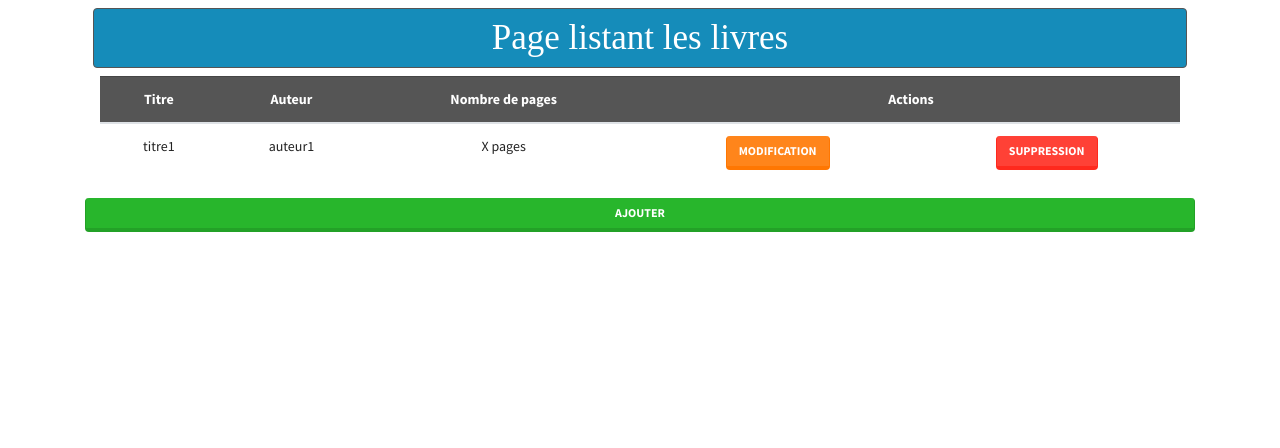
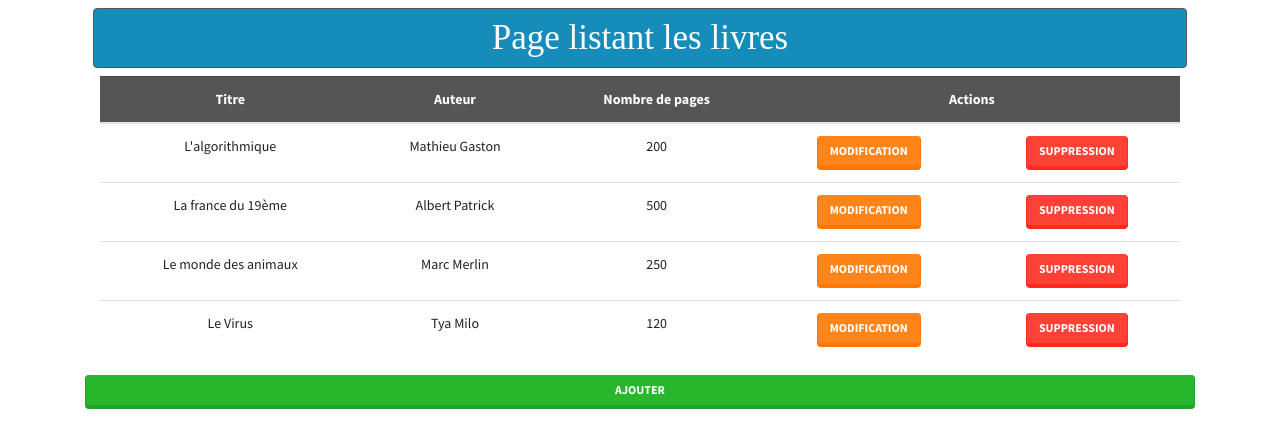
Before and after one commit to DialloAbdou/Biblio-projet, a React (Create React App) app: page / in a window 1280 px wide. Shown: the top 448 px of the page. Built offline with nearby package versions, Linux system fonts and the light colour scheme.

Commit message:
ajout liste des Livres

```diff
--- a/src/components/Boutons/Bouton.js
+++ b/src/components/Boutons/Bouton.js
@@ -1,8 +1,8 @@
 import React from 'react'
-const Bouton=({children,couleur,clickAjout,typeCss})=>{
+const Bouton=({children,couleur,clic,typeCss})=>{
   const btnCss =`${couleur} ${typeCss}`
     return (
-        <button className={btnCss} onClick={clickAjout} >{children}</button>
+        <button className={btnCss} onClick={clic} >{children}</button>
       )
 
 }
--- /dev/null
+++ b/src/containers/Livres/Livre.js
@@ -0,0 +1,20 @@
+import React from 'react'
+import Bouton from '../../components/Boutons/Bouton'
+const Livre=({titre,auteur,nbPages})=>{
+    return(
+        <>
+        <td>{titre}</td>
+        <td>{auteur}</td>
+        <td>{nbPages}</td>
+        <td> <Bouton couleur='btn btn-warning' clic={() => console.log('modification')}>MODIFICATION</Bouton></td>
+        <td> <Bouton couleur='btn btn-danger' clic={() => console.log('suppression')}>SUPPRESSION</Bouton></td>
+
+    </>
+
+    )
+}
+
+
+
+
+export default Livre
--- a/src/containers/Livres/Livres.js
+++ b/src/containers/Livres/Livres.js
@@ -1,7 +1,19 @@
 import React, { Component } from 'react';
 import Bouton from '../../components/Boutons/Bouton'
+import Livre from '../Livres/Livre'
+
+
 class Livres extends Component {
+    state = {
+        livres: [
+            { id: 1, titre: "L'algorithmique", auteur: "Mathieu Gaston", nbPages: 200 },
+            { id: 2, titre: "La france du 19ème", auteur: "Albert Patrick", nbPages: 500 },
+            { id: 3, titre: "Le monde des animaux", auteur: "Marc Merlin", nbPages: 250 },
+            { id: 4, titre: "Le Virus", auteur: "Tya Milo", nbPages: 120 }
+        ]
+    }
     render() {
+      const {livres}= this.state
         return (
             <div className="container">
                 <table className="table text-center">
@@ -10,17 +22,22 @@ class Livres extends Component {
                             <th>Titre</th>
                             <th>Auteur</th>
                             <th>Nombre de pages</th>
-                            <th colSpan="2">Actions</th>
+                            <th colspan="3">Actions</th>
                         </tr>
                     </thead>
                     <tbody>
-                        <tr>
-                            <td>titre1</td>
-                            <td>auteur1</td>
-                            <td>X pages</td>
-                            <td> <Bouton couleur ='btn btn-warning'>MODIFICATION</Bouton></td>
-                            <td> <Bouton couleur ='btn btn-danger'>SUPPRESSION</Bouton></td>
-                        </tr>
+                        {livres.map(livre => {
+                            return (
+                                <tr key={livre.id}>
+                                  <Livre
+                                   titre={livre.titre}
+                                   auteur={livre.auteur}
+                                   nbPages={livre.nbPages}
+                                  />
+                                </tr>
+                            )
+                        })}
+
                     </tbody>
                 </table>
             </div>
```
